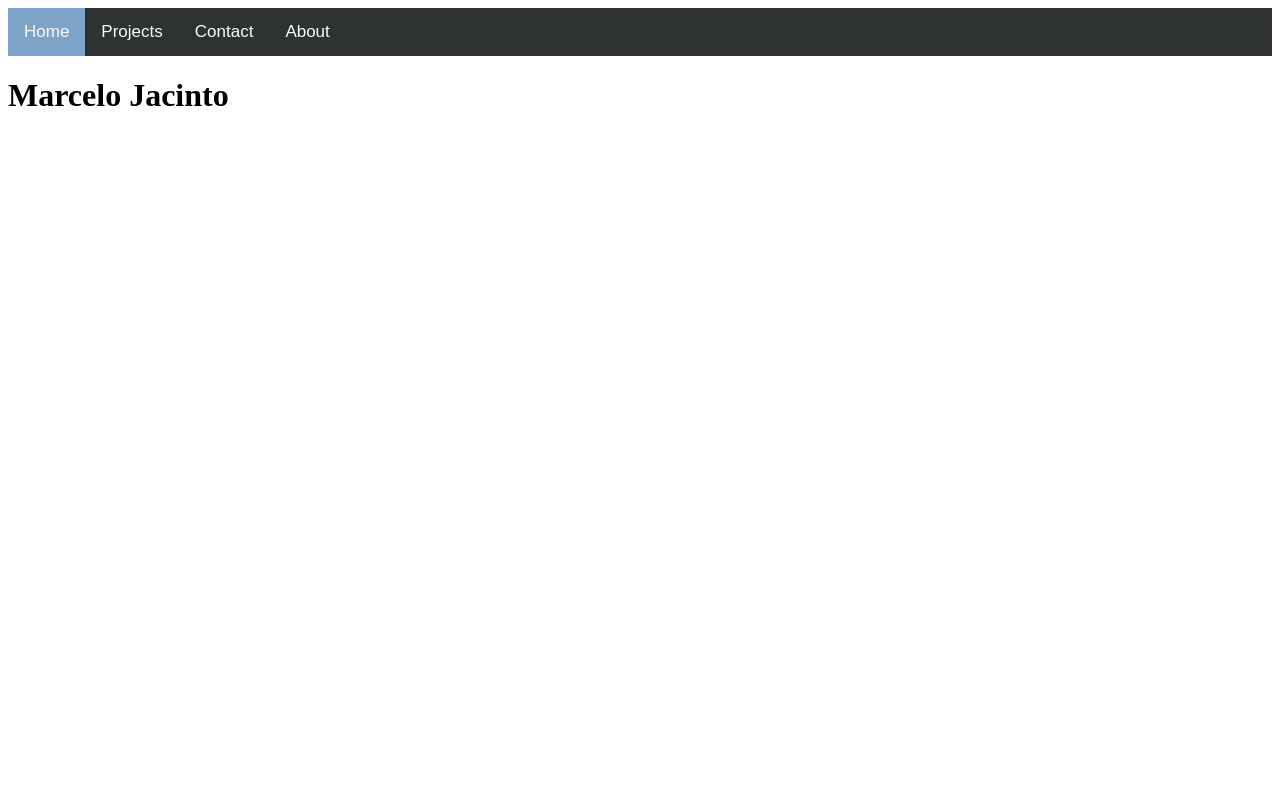
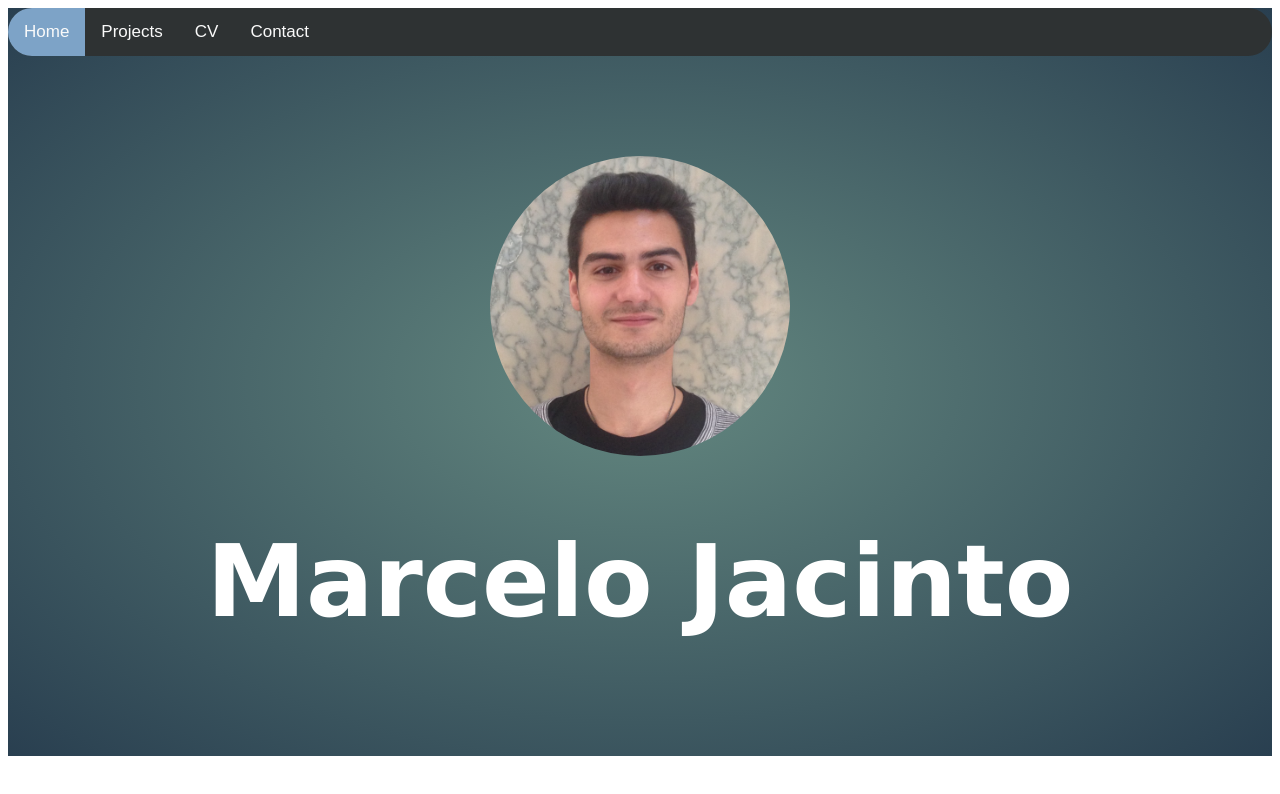
Before and after one commit to MarceloJacinto/project0, a plain HTML site: page index.html in a window 1280 px wide. Drawn offline with Linux system fonts and the light colour scheme.

Commit message:
Added profile pic, nav bar, Big title name

```diff
--- a/index.html
+++ b/index.html
@@ -4,17 +4,21 @@
         <title>Marcelo Jacinto</title>
         <meta name="viewport" content="width=device-width, initial-scale=1.0">
         <link rel="stylesheet" href="navbar.css">
+        <link rel="stylesheet" href="index_style.css">
     </head>
     <body>
-        <div class="topnav">
-            <a class="active" href="#home">Home</a>
-            <a href="#news">Projects</a>
-            <a href="#contact">Contact</a>
-            <a href="#about">About</a>
-        </div>
+        <div class="container">
+            <div class="topnav">
+                <a class="active" href="#home">Home</a>
+                <a href="#projects">Projects</a>
+                <a href="#cv">CV</a>
+                <a href="#contact">Contact</a>
+            </div>
 
-        <div>
-            <h1 id="big-title">Marcelo Jacinto</h1>
+            <div id="big-title-div">
+                <img src="Images/profile.png" alt="Profile pic" width="300" height="300" class="profile-pic">
+                <h1 id="big-title" style="font-size: 100px">Marcelo Jacinto</h1>
+            </div>
         </div>
     </body>
 </html>
--- /dev/null
+++ b/index_style.css
@@ -0,0 +1,29 @@
+/*Set the title box*/
+#big-title-div {
+    /*background-color: lightgrey;*/
+    width: auto;
+    /*border: 5px solid black;*/
+    padding: 100px;
+    height: 500px;
+    margin: auto;
+}
+
+/*Set the title properties*/
+#big-title {
+    text-align: center;
+    font-family: Verdana, Geneva, Tahoma, sans-serif;
+    color: white;
+}
+
+/*Set the background gradient*/
+.container {
+    background: #466368;
+    background: radial-gradient(#648880, #293f50);
+}
+
+.profile-pic {
+    display: block;
+    margin-left: auto;
+    margin-right: auto;
+    border-radius: 50%;
+}
--- a/navbar.css
+++ b/navbar.css
@@ -2,6 +2,7 @@
 .topnav {
     background-color: rgb(46, 50, 51);
     overflow: hidden;
+    border-radius: 25px;
 }
 
 /* Style the links inside the navigation bar */
@@ -24,3 +25,8 @@ a:hover {
 .topnav a.active {
     background-color: rgb(125, 163, 199);
 }
+
+/*Set the body font*/
+body {
+    font-family: Arial, Helvetica, sans-serif;
+}
```
Also changed, not shown: Images/profile.png (added), 2 other files.
